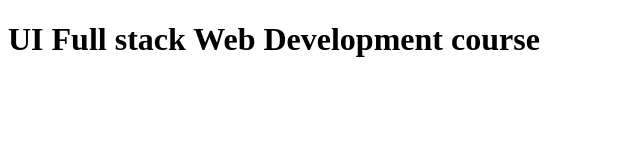
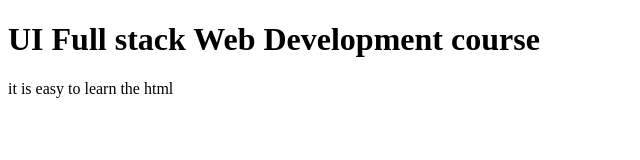
Before and after one commit to erDeep64930/UI-FullStack-Web-Developer, a website: page public/index.html in a window 1280 px wide. Shown: the whole page, without its empty margins (0-640 px from the left). Drawn offline with Linux system fonts and the light colour scheme.

Commit message:
l-7 has been updated

```diff
--- a/public/index.html
+++ b/public/index.html
@@ -8,6 +8,7 @@
 <body>
     <div>
         <h1>UI Full stack Web Development course</h1>
+    <p>it is easy to learn the html</p>
     </div>
 </body>
 </html>
```
